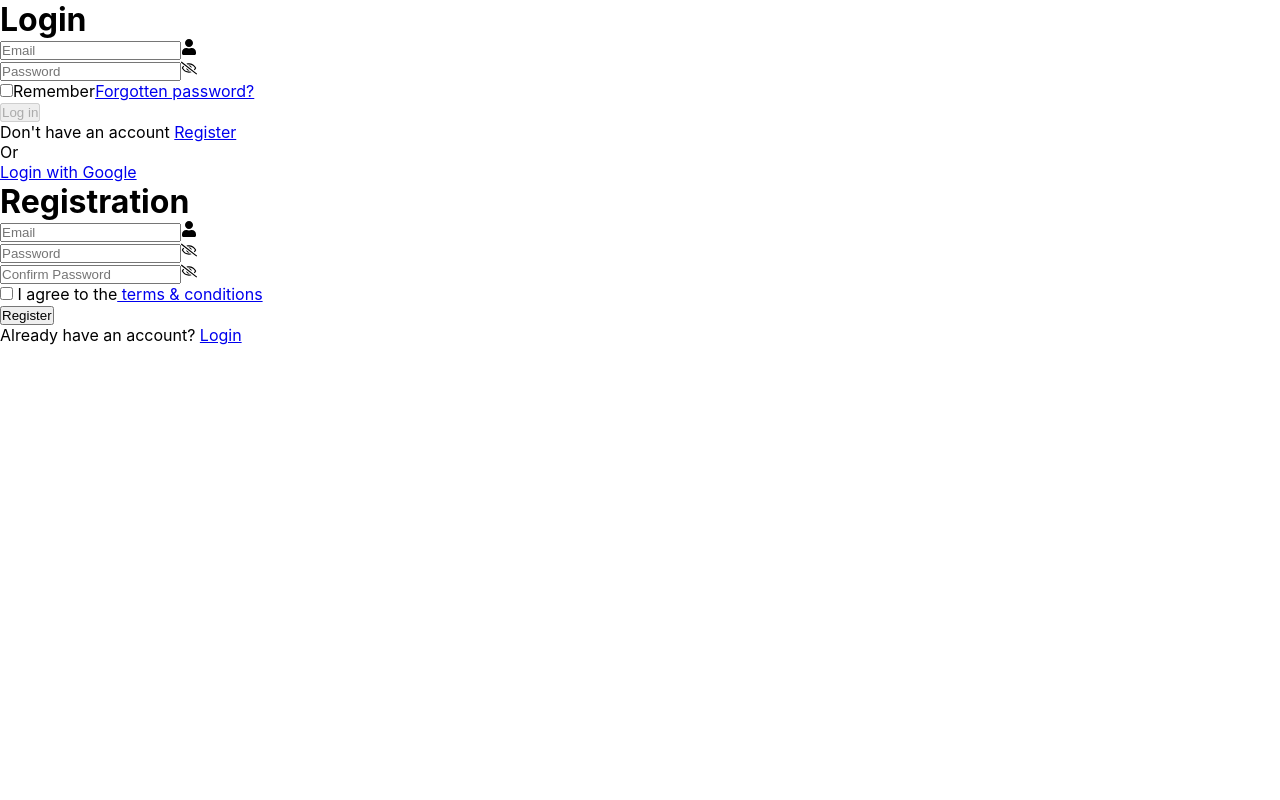
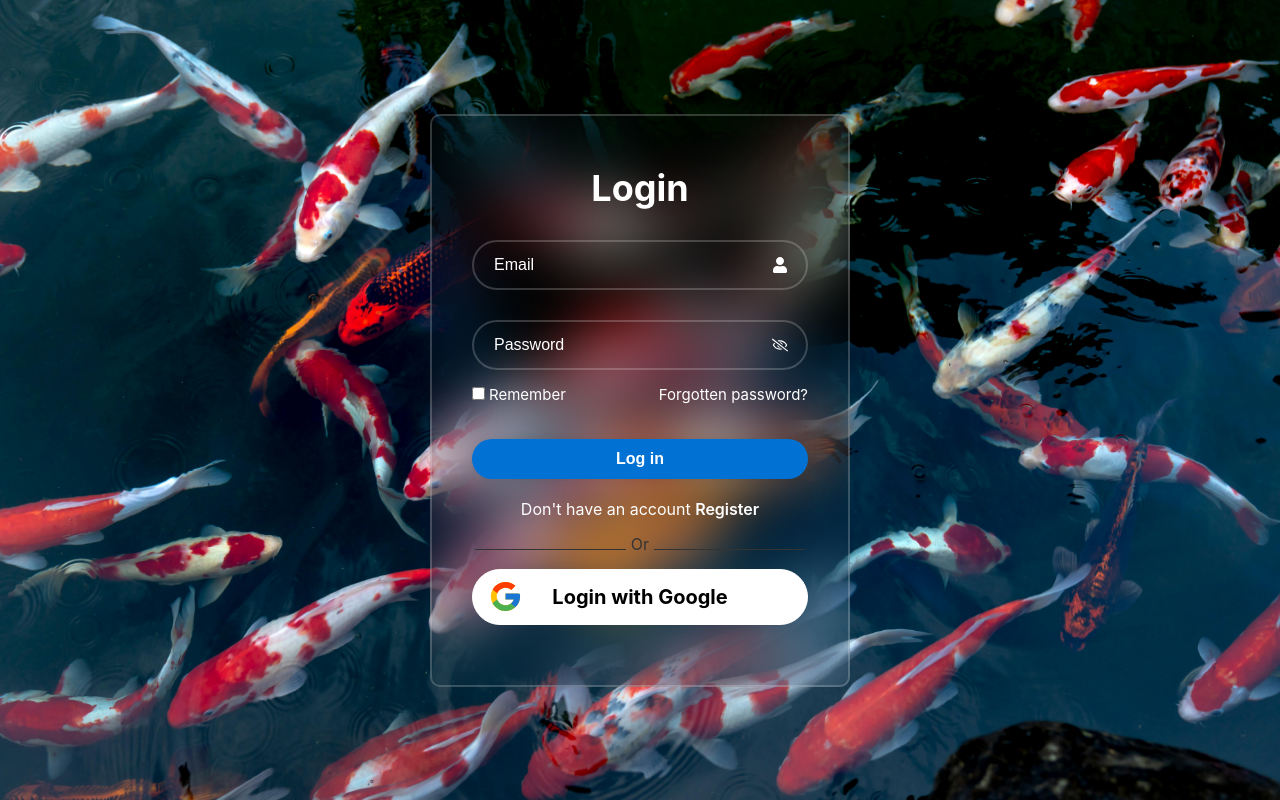
Before and after one commit to thiennlse/SWP_KoiCare_FE, a React (Create React App) app: page /Login in a window 1280 px wide. Built offline with nearby package versions, Linux system fonts and the light colour scheme.

Commit message:
update login-register

```diff
--- a/src/App.js
+++ b/src/App.js
@@ -6,7 +6,7 @@ import LoginForm from "./Pages/Login/Login";
 import HomePage from "./Pages/HomePage/HomePage";
 function App() {
   const router = createBrowserRouter([
-    { path: "/", element: <HomePage /> },
+    { path: "/", element: <LoginForm /> },
     { path: "Login", element: <LoginForm /> },
   ]);
   return <RouterProvider router={router} />;
--- a/src/Pages/Login/Login.jsx
+++ b/src/Pages/Login/Login.jsx
@@ -28,6 +28,7 @@ const LoginForm = () => {
   const [isShowPassword, setIsShowPassword] = useState(false);
   const [isShowConfirmPassword, setIsShowConfirmPassword] = useState(false);
   return (
+    <div className="login-wrapper">
       <div className={`wrapper${action}`}>
         <div className="form-box login">
           <form action="">
@@ -156,6 +157,7 @@ const LoginForm = () => {
           </form>
         </div>
       </div>
+    </div>
   );
 };
 export default LoginForm;
```
Lines whose indentation alone changed are shown as unchanged.
